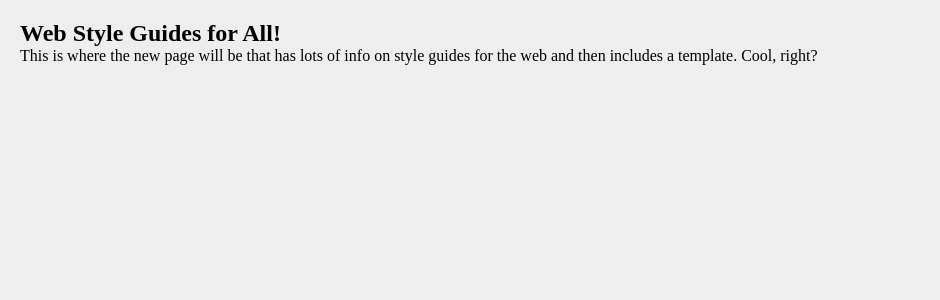
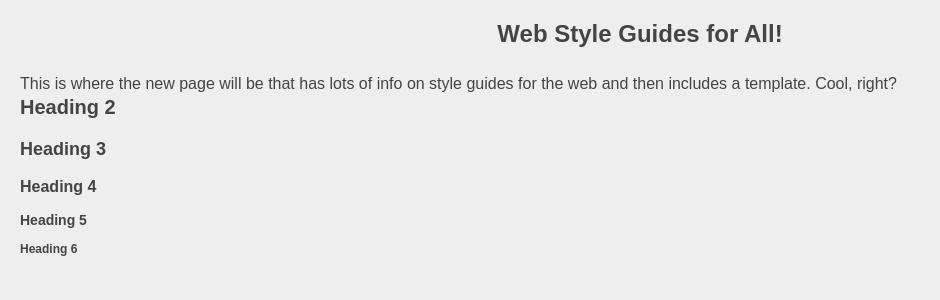
Before and after one commit to marcrabinowitz/web-style-guides, a PHP site: page / in a window 1280 px wide. Shown: the top 300 px of the page, without its empty margins (0-940 px from the left). Run offline with PHP 8.4, Linux system fonts and the light colour scheme; some libraries are stand-ins or nearby versions.

Commit message:
added some more typography styles and updated index again

```diff
--- a/css/core.css
+++ b/css/core.css
@@ -1 +1 @@
-*{box-sizing:border-box}.redNote{padding:5px;background-color:#990000;color:#FFFFFF;font-weight:bold}html,body,div,span,applet,object,iframe,h1,h2,h3,h4,h5,h6,p,blockquote,pre,a,abbr,acronym,address,big,cite,code,del,dfn,font,img,ins,kbd,q,s,samp,small,strike,sub,sup,tt,var,dl,dt,dd,fieldset,form,label,legend,caption,tbody,tfoot,thead{margin:0;padding:0;outline:0;border:0;background:transparent;vertical-align:baseline;font-weight:inherit;font-style:inherit;font-size:100%;font-family:inherit}.fltRight{float:right;margin:0 0 0 15px}.fltLeft{float:left;margin:0 15px 0 0}.clearfloat{clear:both;height:0;font-size:1px;line-height:0px}.grippie{display:none !important}h1{font-size:24px;font-weight:bold}body{background:#eee;padding:20px}
+*{box-sizing:border-box}.redNote{padding:5px;background-color:#990000;color:#FFFFFF;font-weight:bold}html,body,div,span,applet,object,iframe,h1,h2,h3,h4,h5,h6,p,blockquote,pre,a,abbr,acronym,address,big,cite,code,del,dfn,font,img,ins,kbd,q,s,samp,small,strike,sub,sup,tt,var,dl,dt,dd,fieldset,form,label,legend,caption,tbody,tfoot,thead{margin:0;padding:0;outline:0;border:0;background:transparent;vertical-align:baseline;font-weight:inherit;font-style:inherit;font-size:100%;font-family:inherit}.fltRight{float:right;margin:0 0 0 15px}.fltLeft{float:left;margin:0 15px 0 0}.clearfloat{clear:both;height:0;font-size:1px;line-height:0px}.grippie{display:none !important}h1,h2,h3,h4,h5,h6{margin-bottom:1em;font-weight:bold}h1{font-size:24px}h2{font-size:20px}h3{font-size:18px}h4{font-size:16px}h5{font-size:14px}h6{font-size:12px}p{line-height:1.5em}*+p{margin-top:1em}body{background:#eee;padding:20px;font-family:sans-serif;color:#444}[class*="grid-"]{float:left}.grid-1-2{width:50%}.grid-1-3{width:33%}.grid-1-4{width:25%}.grid-2-3{width:66%}.grid-3-4{width:75%}header h1{text-align:center}
--- a/index.php
+++ b/index.php
@@ -14,8 +14,21 @@
 
 <body>
 
-<h1>Web Style Guides for All!</h1>
-<p>This is where the new page will be that has lots of info on style guides for the web and then includes a template. Cool, right?</p>
+<header>
+	<h1>Web Style Guides for All!</h1>
+	<p>This is where the new page will be
+that has lots of info on style guides for the web and then includes a
+template. Cool, right?</p>
+</header>
+
+<main>
+	<h2>Heading 2</h2>
+	<h3>Heading 3</h3>
+	<h4>Heading 4</h4>
+	<h5>Heading 5</h5>
+	<h6>Heading 6</h6>
+</main>
+
 
 </body>
 </html>
--- a/scss/_typography.scss
+++ b/scss/_typography.scss
@@ -1,4 +1,36 @@
+h1, h2, h3, h4, h5, h6 {
+	margin-bottom: 1em;
+	font-weight: bold;
+}
+
 h1 {
 	font-size: 24px;
-	font-weight: bold;
 }
+
+h2 {
+	font-size: 20px;
+}
+
+h3 {
+	font-size: 18px;
+}
+
+h4 {
+	font-size: 16px;
+}
+
+h5 {
+	font-size: 14px;
+}
+
+h6 {
+	font-size: 12px;
+}
+
+p {
+	line-height: 1.5em;
+}
+
+* + p {
+	margin-top: 1em;
+}
--- a/scss/core.scss
+++ b/scss/core.scss
@@ -7,4 +7,23 @@
 body {
 	background: $grey;
 	padding: 20px;
+	font-family: sans-serif;
+	color: #444;
 }
+
+/* --------------------------------------------- DOTI Grids -- */
+[class*="grid-"] {
+	float: left;
+}
+
+.grid-1-2 { width: 50%; }
+.grid-1-3 { width: 33%; }
+.grid-1-4 { width: 25%; }
+.grid-2-3 { width: 66%; }
+.grid-3-4 { width: 75%; }
+
+header {
+	h1 {
+		text-align: center;
+	}
+}
```
